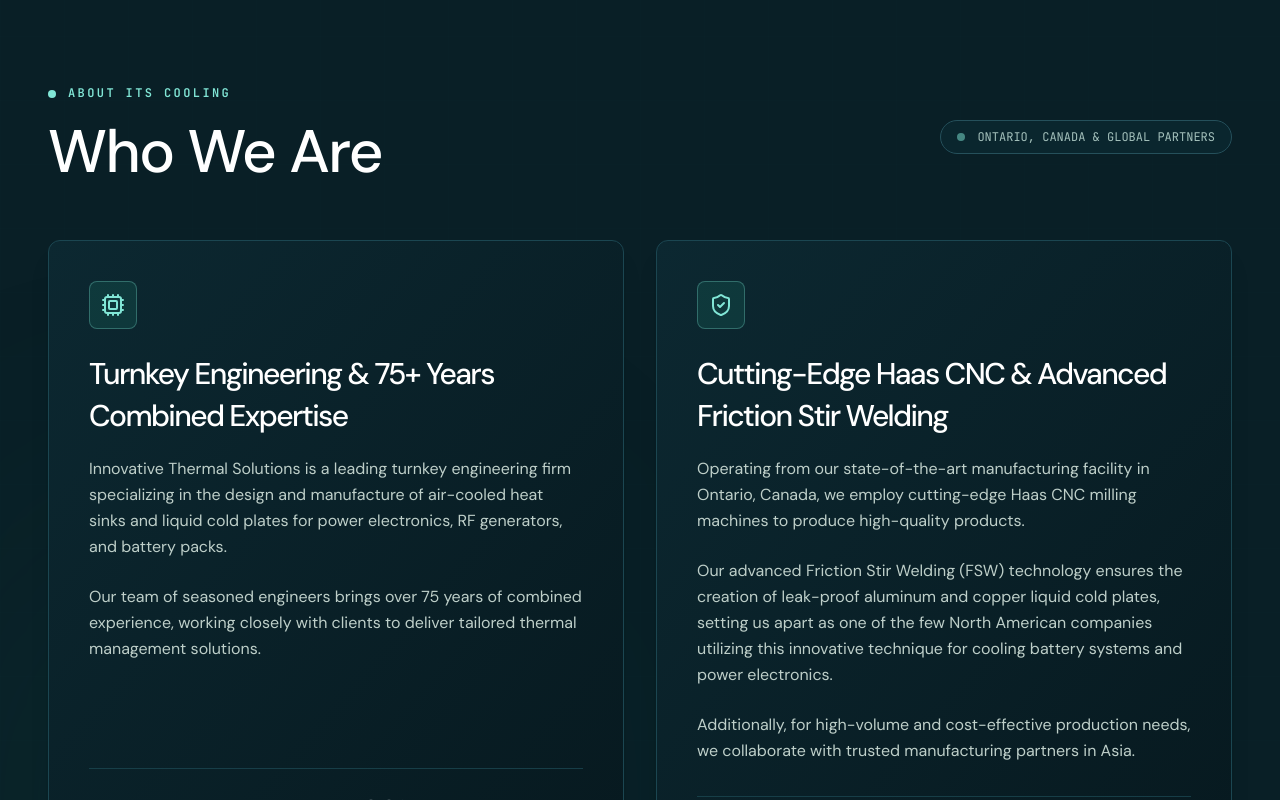
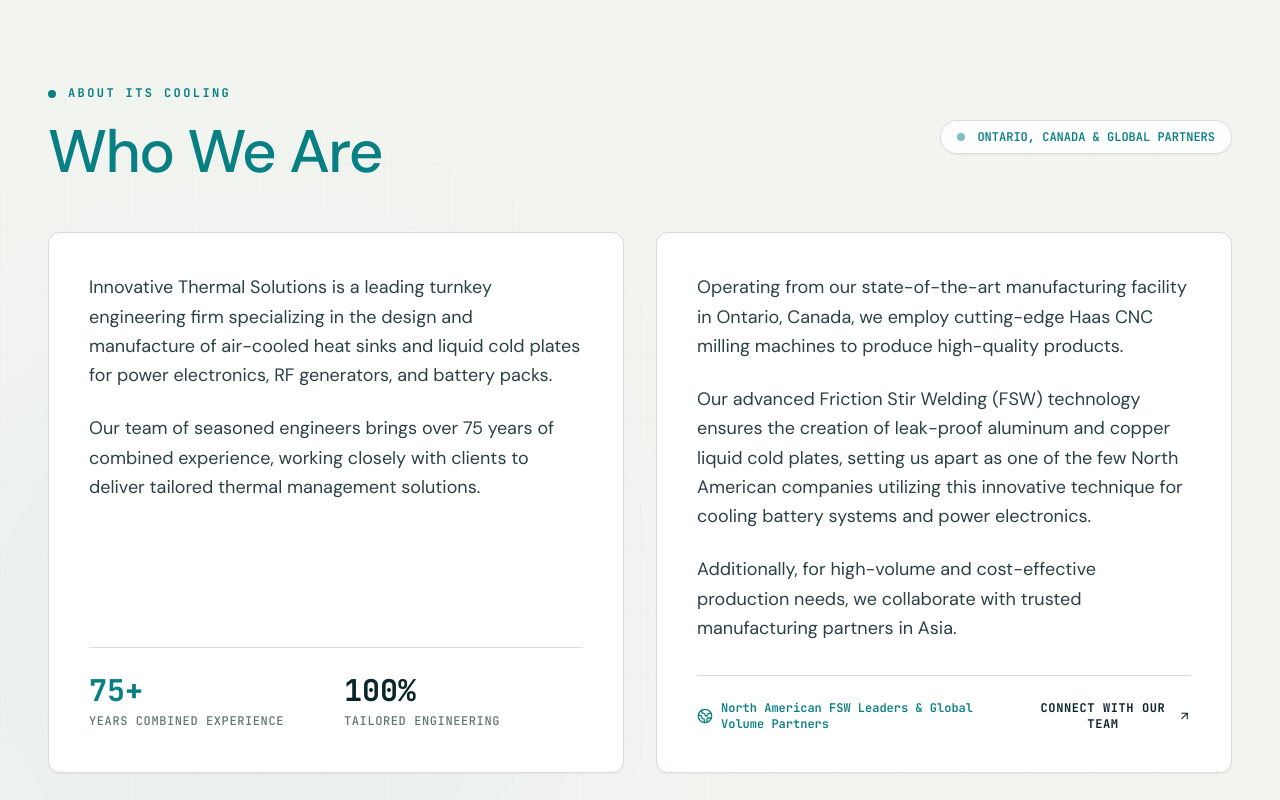
Before and after one commit to innovative-thermal-solutions/thermalsolutions, a Next.js app: page / in a window 1280 px wide. Shown: the part 2280-3080 px from the top of the page. Built offline with nearby package versions, Linux system fonts and the light colour scheme.

Commit message:
style(home): light background for Who We Are section, brand teal heading, and remove card subheadings

```diff
--- a/src/components/home/WhoWeAreSection.tsx
+++ b/src/components/home/WhoWeAreSection.tsx
@@ -1,9 +1,7 @@
 "use client";
 
 import React from "react";
-import Image from "next/image";
-import Link from "next/link";
-import { ArrowUpRight, ShieldCheck, Cpu, Flame, Globe2 } from "lucide-react";
+import { ArrowUpRight, Globe2 } from "lucide-react";
 
 export function WhoWeAreSection() {
   const openInquiry = () => {
@@ -15,101 +13,89 @@ export function WhoWeAreSection() {
   };
 
   return (
-    <section id="who-we-are" className="relative w-full py-20 lg:py-28 px-6 sm:px-8 lg:px-12 bg-[#091f26] text-white border-b border-slate-800 overflow-hidden">
+    <section id="who-we-are" className="relative w-full py-20 lg:py-28 px-6 sm:px-8 lg:px-12 bg-[#f2f4f0] text-[#0b252c] border-b border-[#d6deda] overflow-hidden">
       {/* Background blueprint subtle accents */}
       <div
-        className="absolute inset-0 pointer-events-none opacity-15"
+        className="absolute inset-0 pointer-events-none opacity-40"
         style={{
           backgroundImage:
-            "linear-gradient(rgba(117,185,181,0.06) 1px, transparent 1px), linear-gradient(90deg, rgba(117,185,181,0.06) 1px, transparent 1px)",
+            "linear-gradient(rgba(8,127,131,0.05) 1px, transparent 1px), linear-gradient(90deg, rgba(8,127,131,0.05) 1px, transparent 1px)",
           backgroundSize: "64px 64px",
         }}
       />
-      <div className="absolute left-0 bottom-0 w-[500px] h-[500px] bg-[#19655a]/15 rounded-full blur-[140px] pointer-events-none" />
+      <div className="absolute left-0 bottom-0 w-[500px] h-[500px] bg-[#087f83]/5 rounded-full blur-[140px] pointer-events-none" />
 
       <div className="max-w-[1440px] mx-auto relative z-10">
         {/* Section Tag */}
         <div className="flex items-center gap-3 mb-4">
-          <span className="w-2 h-2 rounded-full bg-[#81e6d6]" />
-          <p className="text-[12px] font-mono tracking-[0.2em] text-[#81e6d6] uppercase font-semibold">
+          <span className="w-2 h-2 rounded-full bg-[#087f83]" />
+          <p className="text-[12px] font-mono tracking-[0.2em] text-[#087f83] uppercase font-bold">
             ABOUT ITS COOLING
           </p>
         </div>
 
-        {/* Section Heading */}
-        <div className="grid grid-cols-1 lg:grid-cols-12 gap-8 items-start mb-14">
+        {/* Section Heading: Who We Are in Brand Color without Subheadings */}
+        <div className="grid grid-cols-1 lg:grid-cols-12 gap-8 items-start mb-12">
           <div className="lg:col-span-7">
-            <h2 className="text-4xl sm:text-5xl lg:text-6xl font-serif font-medium tracking-tight text-[#f4f6ef] leading-[1.08]">
+            <h2 className="text-4xl sm:text-5xl lg:text-6xl font-serif font-medium tracking-tight text-[#087f83] leading-[1.08]">
               Who We Are
             </h2>
           </div>
           <div className="lg:col-span-5 flex items-center lg:justify-end">
-            <div className="inline-flex items-center gap-3 px-4 py-2 rounded-full border border-[#25505b] bg-[#0c2831]/80 backdrop-blur-sm text-xs font-mono text-[#a3c0bb]">
-              <span className="w-2 h-2 rounded-full bg-[#81e6d6] animate-pulse" />
-              <span>ONTARIO, CANADA & GLOBAL PARTNERS</span>
+            <div className="inline-flex items-center gap-3 px-4 py-2 rounded-full border border-[#d6deda] bg-white/90 backdrop-blur-sm text-xs font-mono text-[#087f83] shadow-xs">
+              <span className="w-2 h-2 rounded-full bg-[#087f83] animate-pulse" />
+              <span className="font-semibold">ONTARIO, CANADA & GLOBAL PARTNERS</span>
             </div>
           </div>
         </div>
 
         {/* Two-Column Editorial Card Grid */}
-        <div className="grid grid-cols-1 lg:grid-cols-12 gap-8 items-stretch mb-12">
+        <div className="grid grid-cols-1 lg:grid-cols-12 gap-8 items-stretch">
           {/* Column 1: Core Identity & Expertise */}
-          <div className="lg:col-span-6 p-8 sm:p-10 rounded-xl bg-gradient-to-br from-[#0c2831] to-[#07191f] border border-[#1b4651] flex flex-col justify-between shadow-xl">
+          <div className="lg:col-span-6 p-8 sm:p-10 rounded-xl bg-white border border-[#d6deda] flex flex-col justify-between shadow-xs">
             <div>
-              <div className="w-12 h-12 rounded-lg bg-[#19655a]/30 border border-[#81e6d6]/30 flex items-center justify-center text-[#81e6d6] mb-6">
-                <Cpu className="w-6 h-6" />
-              </div>
-              <h3 className="text-2xl sm:text-3xl font-serif font-medium text-white mb-5 leading-snug">
-                Turnkey Engineering & 75+ Years Combined Expertise
-              </h3>
-              <p className="text-sm sm:text-base text-slate-300 leading-relaxed font-light mb-6">
+              <p className="text-base sm:text-lg text-slate-700 leading-relaxed font-normal mb-6">
                 Innovative Thermal Solutions is a leading turnkey engineering firm specializing in the design and manufacture of air-cooled heat sinks and liquid cold plates for power electronics, RF generators, and battery packs.
               </p>
-              <p className="text-sm sm:text-base text-slate-300 leading-relaxed font-light">
+              <p className="text-base sm:text-lg text-slate-700 leading-relaxed font-normal">
                 Our team of seasoned engineers brings over 75 years of combined experience, working closely with clients to deliver tailored thermal management solutions.
               </p>
             </div>
 
-            <div className="mt-8 pt-6 border-t border-[#1b4651]/80 grid grid-cols-2 gap-4">
+            <div className="mt-8 pt-6 border-t border-[#d6deda] grid grid-cols-2 gap-4">
               <div>
-                <span className="block text-2xl sm:text-3xl font-mono font-bold text-[#81e6d6]">75+</span>
-                <span className="text-xs font-mono text-slate-400 uppercase tracking-wider">Years Combined Experience</span>
+                <span className="block text-2xl sm:text-3xl font-mono font-bold text-[#087f83]">75+</span>
+                <span className="text-xs font-mono text-slate-500 uppercase tracking-wider font-medium">Years Combined Experience</span>
               </div>
               <div>
-                <span className="block text-2xl sm:text-3xl font-mono font-bold text-white">100%</span>
-                <span className="text-xs font-mono text-slate-400 uppercase tracking-wider">Tailored Engineering</span>
+                <span className="block text-2xl sm:text-3xl font-mono font-bold text-[#0b252c]">100%</span>
+                <span className="text-xs font-mono text-slate-500 uppercase tracking-wider font-medium">Tailored Engineering</span>
               </div>
             </div>
           </div>
 
           {/* Column 2: Manufacturing & Advanced FSW Technology */}
-          <div className="lg:col-span-6 p-8 sm:p-10 rounded-xl bg-gradient-to-br from-[#0c2831] to-[#07191f] border border-[#1b4651] flex flex-col justify-between shadow-xl">
+          <div className="lg:col-span-6 p-8 sm:p-10 rounded-xl bg-white border border-[#d6deda] flex flex-col justify-between shadow-xs">
             <div>
-              <div className="w-12 h-12 rounded-lg bg-[#19655a]/30 border border-[#81e6d6]/30 flex items-center justify-center text-[#81e6d6] mb-6">
-                <ShieldCheck className="w-6 h-6" />
-              </div>
-              <h3 className="text-2xl sm:text-3xl font-serif font-medium text-white mb-5 leading-snug">
-                Cutting-Edge Haas CNC & Advanced Friction Stir Welding
-              </h3>
-              <p className="text-sm sm:text-base text-slate-300 leading-relaxed font-light mb-6">
+              <p className="text-base sm:text-lg text-slate-700 leading-relaxed font-normal mb-6">
                 Operating from our state-of-the-art manufacturing facility in Ontario, Canada, we employ cutting-edge Haas CNC milling machines to produce high-quality products.
               </p>
-              <p className="text-sm sm:text-base text-slate-300 leading-relaxed font-light mb-6">
+              <p className="text-base sm:text-lg text-slate-700 leading-relaxed font-normal mb-6">
                 Our advanced Friction Stir Welding (FSW) technology ensures the creation of leak-proof aluminum and copper liquid cold plates, setting us apart as one of the few North American companies utilizing this innovative technique for cooling battery systems and power electronics.
               </p>
-              <p className="text-sm sm:text-base text-slate-300 leading-relaxed font-light">
+              <p className="text-base sm:text-lg text-slate-700 leading-relaxed font-normal">
                 Additionally, for high-volume and cost-effective production needs, we collaborate with trusted manufacturing partners in Asia.
               </p>
             </div>
 
-            <div className="mt-8 pt-6 border-t border-[#1b4651]/80 flex flex-col sm:flex-row items-start sm:items-center justify-between gap-4">
-              <div className="flex items-center gap-2 text-xs font-mono text-[#81e6d6]">
+            <div className="mt-8 pt-6 border-t border-[#d6deda] flex flex-col sm:flex-row items-start sm:items-center justify-between gap-4">
+              <div className="flex items-center gap-2 text-xs font-mono text-[#087f83] font-semibold">
                 <Globe2 className="w-4 h-4 flex-shrink-0" />
                 <span>North American FSW Leaders & Global Volume Partners</span>
               </div>
               <button
                 onClick={openInquiry}
-                className="group inline-flex items-center gap-2 text-xs font-mono font-bold text-white uppercase tracking-wider hover:text-[#81e6d6] transition-colors cursor-pointer"
+                className="group inline-flex items-center gap-2 text-xs font-mono font-bold text-[#0b252c] uppercase tracking-wider hover:text-[#087f83] transition-colors cursor-pointer"
               >
                 <span>Connect With Our Team</span>
                 <ArrowUpRight className="w-4 h-4 transition-transform group-hover:translate-x-0.5 group-hover:-translate-y-0.5" />
```
